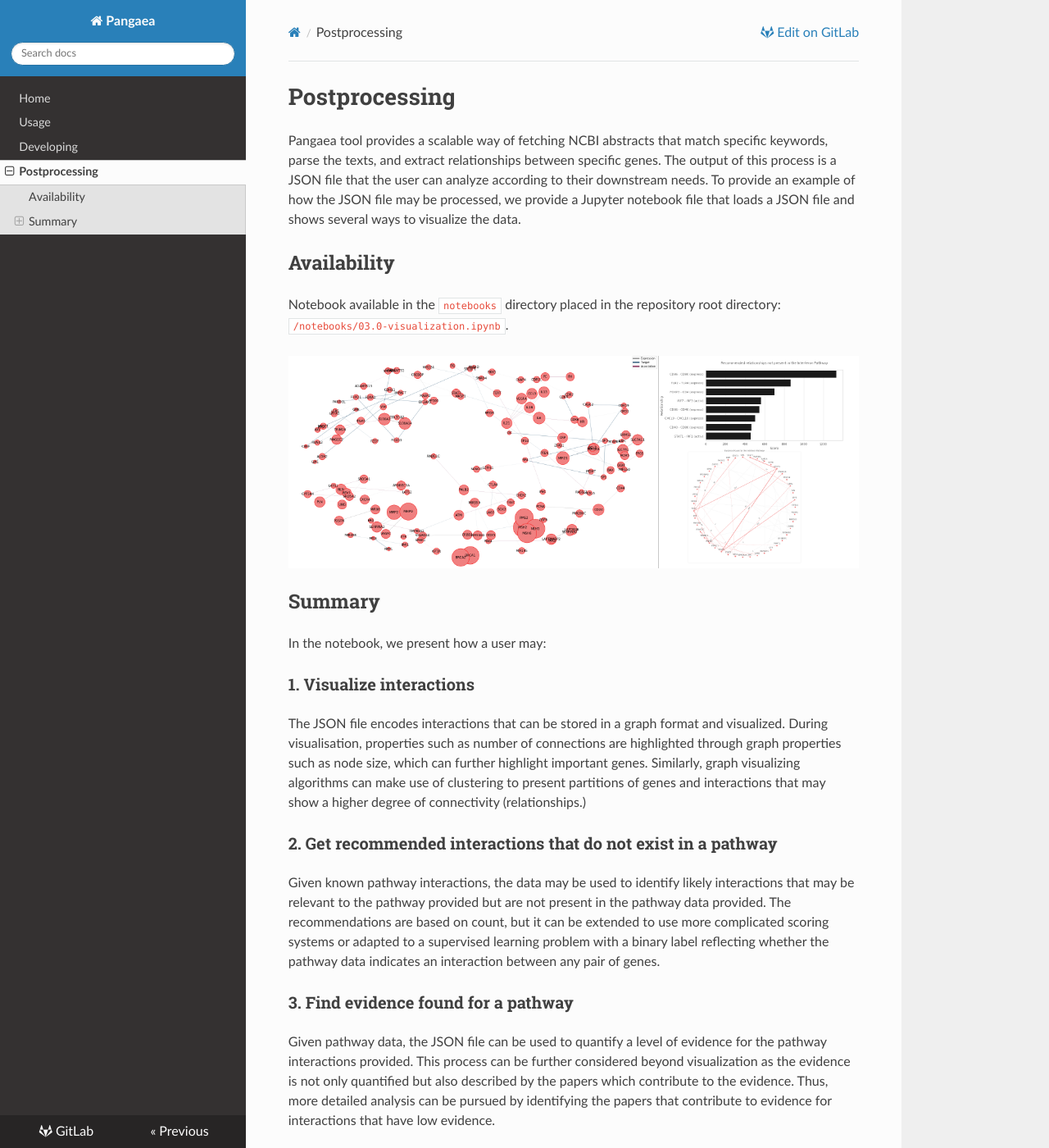
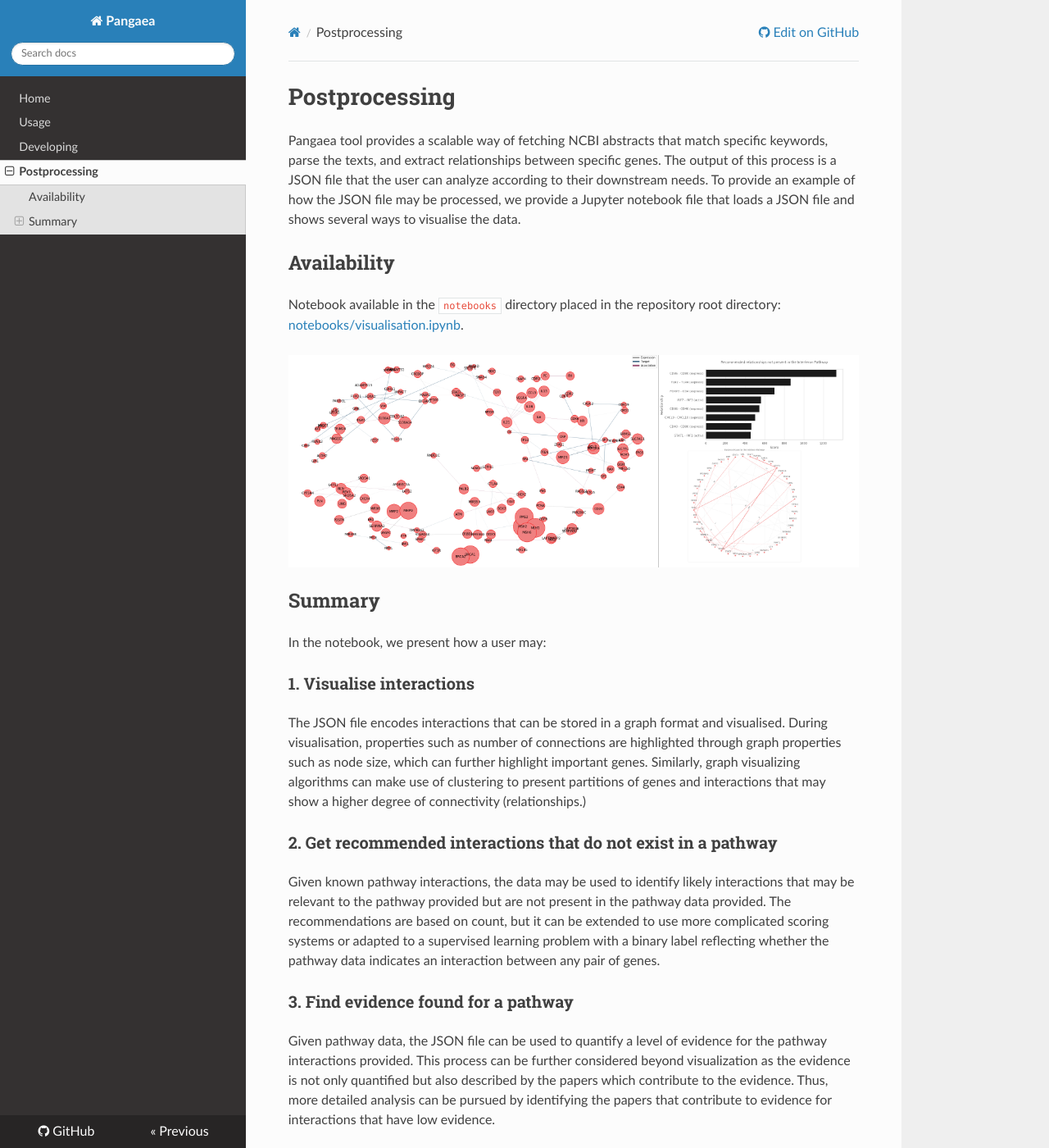
Before and after one commit to ss-lab-cancerunit/pangaea, an MkDocs documentation site: the page built from docs/postprocessing.md, in a window 1280 px wide and 1400 px high. Shown: the whole window at 82% size. Built offline with MkDocs 1.6.1, drawn with Linux system fonts in a browser that asks for light colours; nearby versions of some CDN libraries.

Commit message:
Update docs links to point at GH repo

```diff
--- a/docs/postprocessing.md
+++ b/docs/postprocessing.md
@@ -1,10 +1,10 @@
 # Postprocessing
 
-Pangaea tool provides a scalable way of fetching NCBI abstracts that match specific keywords, parse the texts, and extract relationships between specific genes. The output of this process is a JSON file that the user can analyze according to their downstream needs. To provide an example of how the JSON file may be processed, we provide a Jupyter notebook file that loads a JSON file and shows several ways to visualize the data.
+Pangaea tool provides a scalable way of fetching NCBI abstracts that match specific keywords, parse the texts, and extract relationships between specific genes. The output of this process is a JSON file that the user can analyze according to their downstream needs. To provide an example of how the JSON file may be processed, we provide a Jupyter notebook file that loads a JSON file and shows several ways to visualise the data.
 
 ## Availability
 
-Notebook available in the `notebooks` directory placed in the repository root directory: `/notebooks/03.0-visualization.ipynb`.
+Notebook available in the `notebooks` directory placed in the repository root directory: [notebooks/visualisation.ipynb](https://github.com/ss-lab-cancerunit/pangaea/blob/master/notebooks/visualization.ipynb).
 
 ![visualization examples](img/visualization.png)
 
@@ -12,9 +12,9 @@ Notebook available in the `notebooks` directory placed in the repository root di
 
 In the notebook, we present how a user may:
 
-### 1. Visualize interactions
+### 1. Visualise interactions
 
-The JSON file encodes interactions that can be stored in a graph format and visualized. During visualisation, properties such as number of connections are highlighted through graph properties such as node size, which can further highlight important genes. Similarly, graph visualizing algorithms can make use of clustering to present partitions of genes and interactions that may show a higher degree of connectivity (relationships.)
+The JSON file encodes interactions that can be stored in a graph format and visualised. During visualisation, properties such as number of connections are highlighted through graph properties such as node size, which can further highlight important genes. Similarly, graph visualizing algorithms can make use of clustering to present partitions of genes and interactions that may show a higher degree of connectivity (relationships.)
 
 ### 2. Get recommended interactions that do not exist in a pathway
 
--- a/mkdocs.yml
+++ b/mkdocs.yml
@@ -5,4 +5,4 @@ nav:
     - Developing: code.md
     - Postprocessing: postprocessing.md
 theme: readthedocs
-repo_url: https://gitlab.com/liviux/pangaea-test
+repo_url: https://github.com/ss-lab-cancerunit/pangaea
```
Also changed, not shown: 2 other files.
